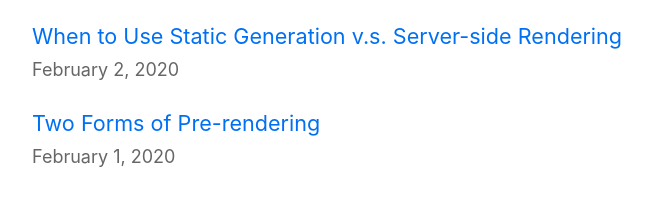
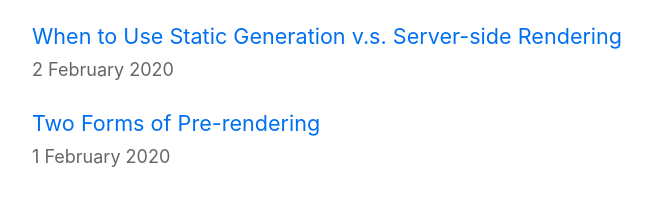
Before and after one commit to krauchuk/simple-blog, a Next.js app: page / in a window 1280 px wide. Shown: the part 451-656 px from the top of the page, without its empty margins (302-959 px from the left). Built offline with nearby package versions, Linux system fonts and the light colour scheme.

Commit message:
fix date

```diff
--- a/components/LocalDate/index.jsx
+++ b/components/LocalDate/index.jsx
@@ -7,7 +7,7 @@ const localFormat = {
 export const LocalDate = ({ dateString }) => {
   const splitted = dateString.split('-')
   const date = new Date(Date.UTC(splitted[0], splitted[1], splitted[2]))
-  const formatted = date.toLocaleDateString(undefined, localFormat)
+  const formatted = date.toLocaleDateString('en-GB', localFormat)
 
   return <time dateTime={dateString}>{formatted}</time>
 }
```
